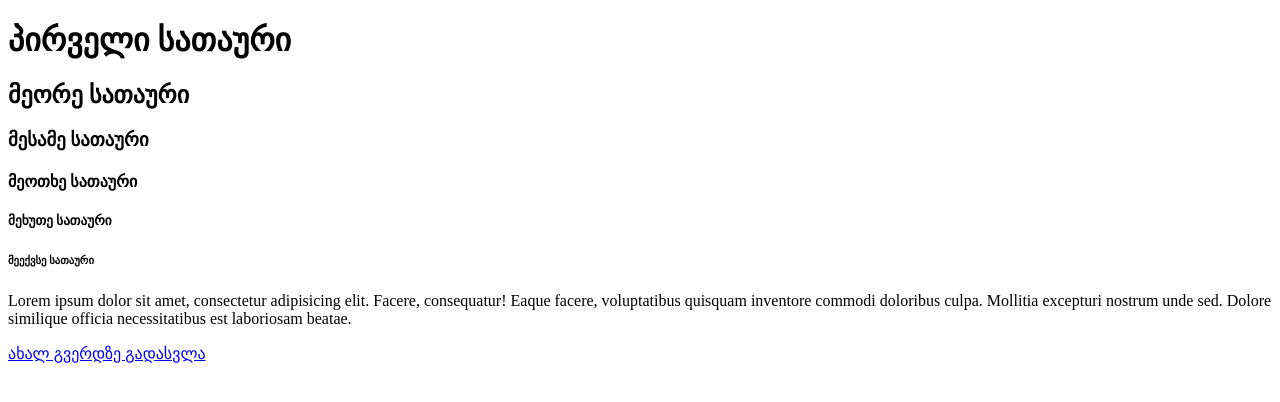
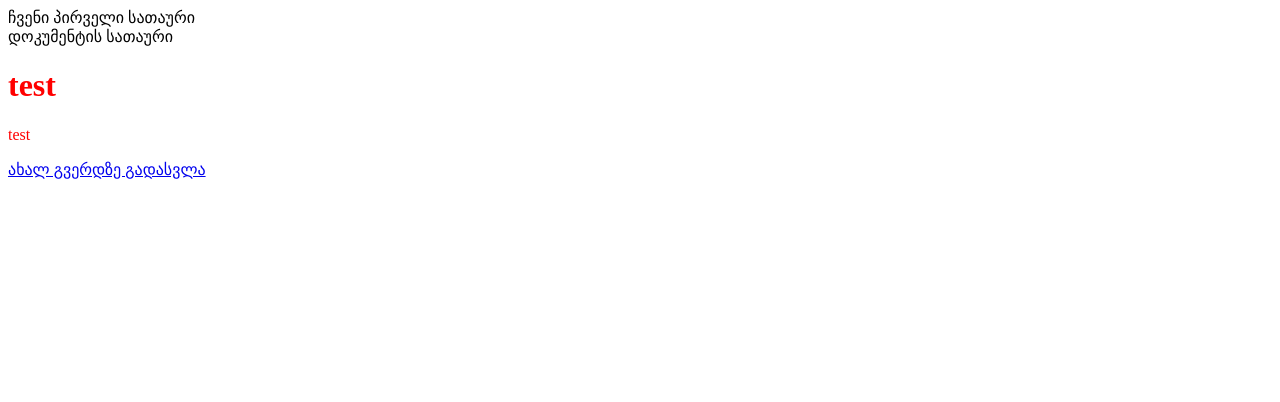
Before and after one commit to G-Apxo/test101, a plain HTML site: page index.html in a window 1280 px wide. Drawn offline with Linux system fonts and the light colour scheme.

Commit message:
Update index.html

```diff
--- a/index.html
+++ b/index.html
@@ -3,20 +3,23 @@
 
 <head>
    <meta charset="utf-8">
+   <meta name="description" content="ჩემი პირველი html საიტი">
+   <meta name="author" content="giorgi khvadadze"
       <title>ჩვენი პირველი სათაური</title>
 </head>
 
 <body>
-   <h1>პირველი სათაური</h1>
-   <h2>მეორე სათაური</h2>
-   <h3>მესამე სათაური</h3>
-   <h4>მეოთხე სათაური</h4>
-   <h5>მეხუთე სათაური</h5>
-   <h6>მეექვსე სათაური</h6>
-
+      <div>
+         დოკუმენტის სათაური
+      </div>
+      <div style="color: red;">
+      <h1>
+         test
+      </h1>
     <p>
-   Lorem ipsum dolor sit amet, consectetur adipisicing elit. Facere, consequatur! Eaque facere, voluptatibus quisquam inventore commodi doloribus culpa. Mollitia excepturi nostrum unde sed. Dolore similique officia necessitatibus est laboriosam beatae.
+       test
    </p>
+   </div>
 
    <a href="newpage.html"_blank">ახალ გვერდზე გადასვლა</a>
 
```
